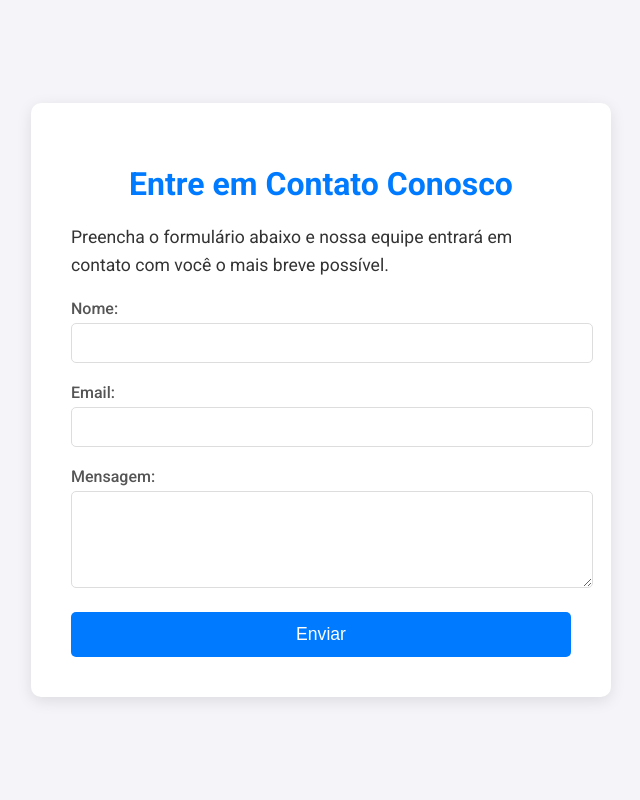
After one commit to ThomasCeccon/ChatBot_atividade, a Flask app: page /contato in a window 1280 px wide. The commit adds this page. Shown: the whole page, without its empty margins (319-959 px from the left). Run offline with Flask 3, Linux system fonts and the light colour scheme.

Commit message:
pagina contato

```diff
--- a/app.py
+++ b/app.py
@@ -11,10 +11,18 @@ conversation_state = {}
 def home():
     return render_template('index.html')# Define a rota para a pagina inicial
 
+# Rota de duvidas
 @app.route('/duvidas')
 def duvidas():
     return render_template('duvidas.html')
 
+# Rota de contato
+@app.route('/contato')
+def contato():
+    return render_template('contato.html')
+
+
+# Rota do chat
 @app.route('/chat', methods=['POST'])
 def chat():
     user_input = request.json.get('message')  # Obtem a mensagem enviada pelo usuario
--- /dev/null
+++ b/static/contato.css
@@ -0,0 +1,78 @@
+body {
+    font-family: 'Roboto', sans-serif;
+    background-color: #f4f4f9;
+    margin: 0;
+    padding: 0;
+    display: flex;
+    justify-content: center;
+    align-items: center;
+    min-height: 100vh;
+    color: #333;
+}
+
+#container {
+    background-color: #ffffff;
+    border-radius: 10px;
+    box-shadow: 0 4px 15px rgba(0, 0, 0, 0.1);
+    max-width: 500px;
+    width: 90%;
+    padding: 40px;
+    margin: 20px;
+    text-align: left;
+}
+
+h1 {
+    color: #007bff;
+    text-align: center;
+    margin-bottom: 20px;
+    font-size: 2em;
+}
+
+p {
+    margin-bottom: 20px;
+    font-size: 1.1em;
+    line-height: 1.6;
+}
+
+.form-group {
+    margin-bottom: 20px;
+}
+
+.form-group label {
+    display: block;
+    margin-bottom: 5px;
+    font-weight: 500;
+    color: #555;
+}
+
+.form-group input,
+.form-group textarea {
+    width: 100%;
+    padding: 10px;
+    border: 1px solid #ddd;
+    border-radius: 5px;
+    font-size: 1em;
+}
+
+button {
+    width: 100%;
+    padding: 12px;
+    border: none;
+    border-radius: 5px;
+    background-color: #007bff;
+    color: white;
+    font-size: 1.1em;
+    cursor: pointer;
+    transition: background-color 0.3s ease;
+}
+
+button:hover {
+    background-color: #0056b3;
+}
+
+#successMessage,
+#errorMessage {
+    text-align: center;
+    font-size: 1em;
+    margin-top: 20px;
+}
--- a/static/duvidas.css
+++ b/static/duvidas.css
@@ -1,5 +1,3 @@
-/* duvidas.css */
-
 body {
     font-family: 'Roboto', sans-serif;
     background-color: #f4f4f9;
--- /dev/null
+++ b/templates/contato.html
@@ -0,0 +1,40 @@
+<!DOCTYPE html>
+<html lang="pt-br">
+<head>
+    <meta charset="UTF-8">
+    <meta name="viewport" content="width=device-width, initial-scale=1.0">
+     <!--FONT ROBOTO-->
+     <link rel="preconnect" href="https://fonts.googleapis.com">
+     <link rel="preconnect" href="https://fonts.gstatic.com" crossorigin>
+     <link href="https://fonts.googleapis.com/css2?family=Roboto:ital,wght@0,100;0,300;0,400;0,500;0,700;0,900;1,100;1,300;1,400;1,500;1,700;1,900&display=swap" rel="stylesheet">
+     <!---->
+     <link rel="icon" href="/static/icone_h/favicon.ico" type="image/x-icon">
+    <link rel="stylesheet" href="/static/contato.css">
+    <title>Entre em Contato - MF Solar</title>
+</head>
+<body>
+    <div id="container">
+        <h1>Entre em Contato Conosco</h1>
+        <p>Preencha o formulário abaixo e nossa equipe entrará em contato com você o mais breve possível.</p>
+        <form id="contactForm">
+            <div class="form-group">
+                <label for="name">Nome:</label>
+                <input type="text" id="name" name="name" required>
+            </div>
+            <div class="form-group">
+                <label for="email">Email:</label>
+                <input type="email" id="email" name="email" required>
+            </div>
+            <div class="form-group">
+                <label for="message">Mensagem:</label>
+                <textarea id="message" name="message" rows="5" required></textarea>
+            </div>
+            <button type="submit">Enviar</button>
+        </form>
+        <p id="successMessage" style="display: none;">Sua mensagem foi enviada com sucesso!</p>
+        <p id="errorMessage" style="display: none; color: red;">Ocorreu um erro ao enviar sua mensagem. Tente novamente.</p>
+    </div>
+
+
+</body>
+</html>
--- a/templates/index.html
+++ b/templates/index.html
@@ -24,7 +24,7 @@
         </div>
     </div>
     <div id="links">
-        <p><a href="/duvidas">Dúvidas</a> | <a href="#contato">Entre em Contato Conosco</a></p>
+        <p><a href="/duvidas">Dúvidas</a> | <a href="/contato">Entre em Contato Conosco</a></p>
     </div>
     <script src="/static/script.js"></script>
 </body>
```
Also changed, not shown: templates/duvidas.html (+6 -5 lines).
